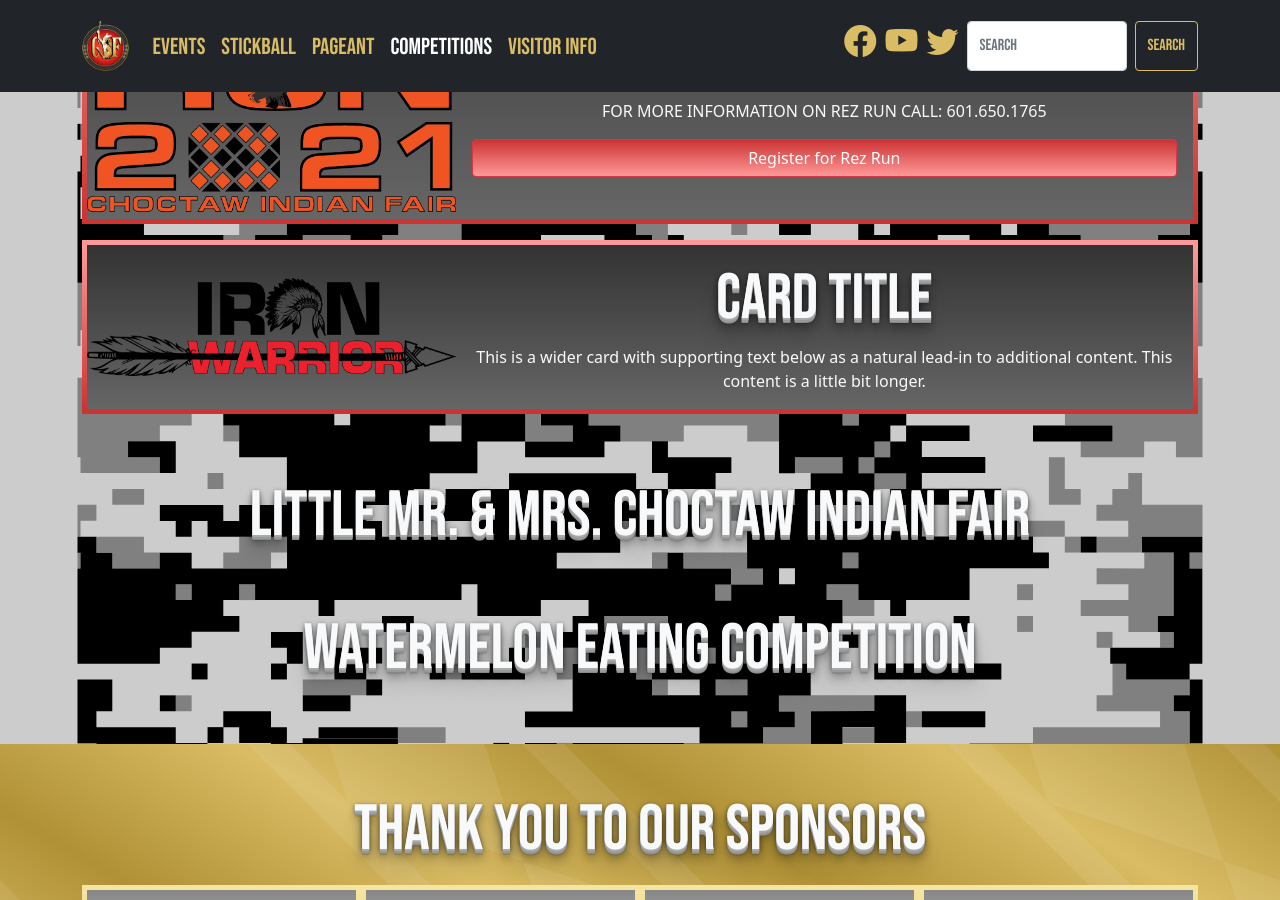
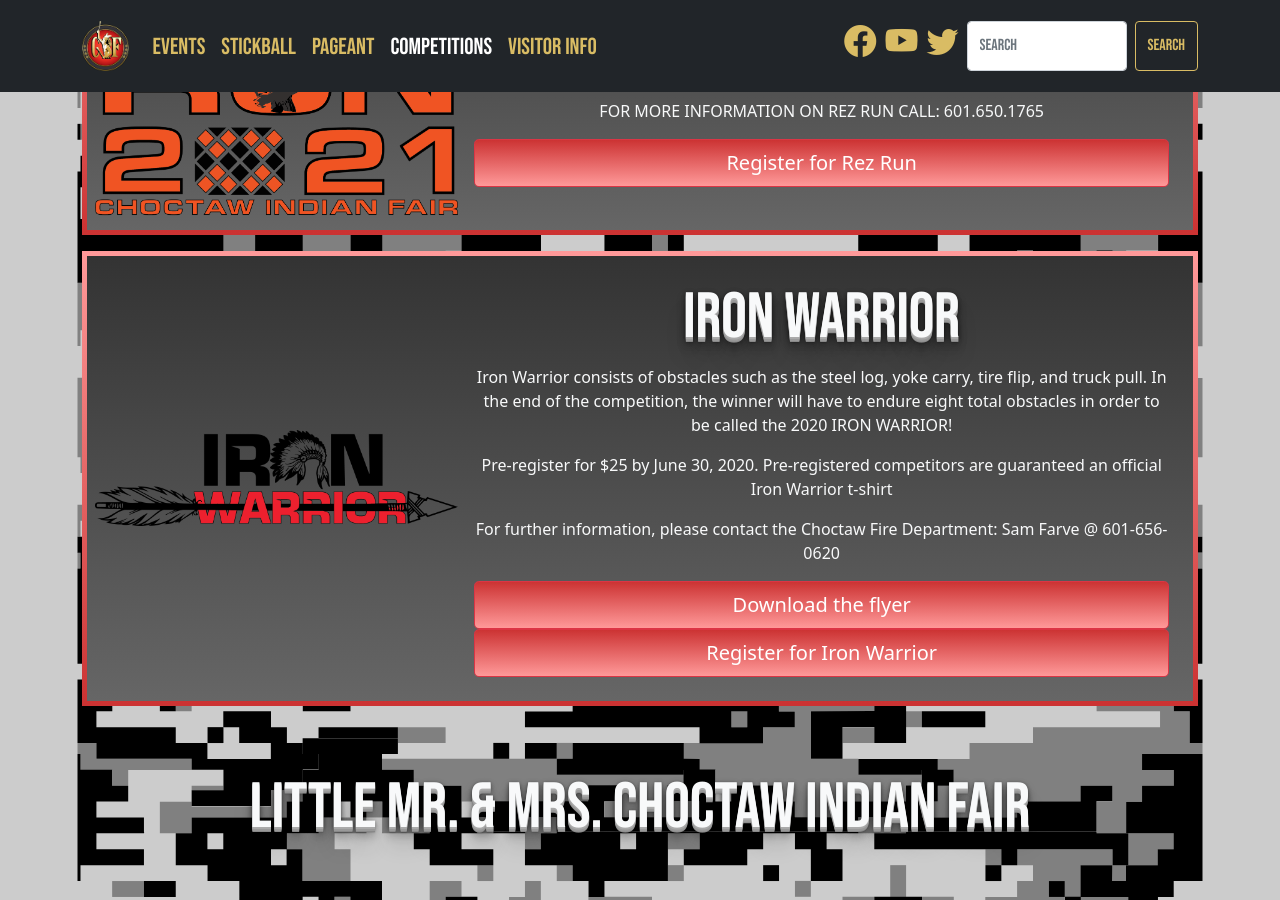
Before and after one commit to smattera/smattera.github.io, a Jekyll site: the page built from competitions/index.md, in a window 1280 px wide and 900 px high, scrolled down 1058 px. Built offline with Jekyll 4.4.1, drawn with Linux system fonts in a browser that asks for light colours; nearby versions of some CDN libraries.

Commit message:
Update competitions.html

```diff
--- a/_includes/competitions.html
+++ b/_includes/competitions.html
@@ -4,7 +4,7 @@
       <img src="../assets/img/competition-banner.png" class="img-fluid pb-5">
 
       <div class="card mb-3 card-red-border" style="background: linear-gradient(#333,#666);">
-        <div class="row g-0">
+        <div class="row g-0 p-2">
           <div class="col-md-4 d-flex flex-column justify-content-center">
             <img src="../assets/img/rezrun.png" class="img-fluid rounded-start" alt="Rez Run">
           </div>
@@ -13,22 +13,25 @@
               <h2 class="card-title shadow-text">REZ RUN 2021</h2>
               <p class="card-text">The run is held in Choctaw, MS and trails through the reservation of the Mississippi Choctaw and the Choctaw Indian fairgrounds. The Mississippi Band of Choctaw Indians proudly welcomes all runners and visitors to the 71st Annual Choctaw Indian Fair.</p>
               <p class="card-text">FOR MORE INFORMATION ON REZ RUN CALL: 601.650.1765</p>
-              <a href="#" class="btn btn-danger" style="background: linear-gradient(#cc3333,#ff9999);">Register for Rez Run</a>
+              <a href="#" class="btn btn-lg btn-danger" style="background: linear-gradient(#cc3333,#ff9999);">Register for Rez Run</a>
             </div>
           </div>
         </div>
       </div>
 
       <div class="card mb-3 card-red-border" style="background: linear-gradient(#333,#666);">
-        <div class="row g-0">
+        <div class="row g-0 p-2">
           <div class="col-md-4 d-flex flex-column justify-content-center">
             <img src="../assets/img/ironwarrior.png" class="img-fluid rounded-start" alt="Iron Warrior">
           </div>
           <div class="col-md-8 d-flex flex-column justify-content-center">
             <div class="card-body d-flex flex-column justify-content-center">
-              <h2 class="card-title shadow-text">Card title</h2>
-              <p class="card-text">This is a wider card with supporting text below as a natural lead-in to additional content. This content is a little bit longer.</p>
-
+              <h2 class="card-title shadow-text">Iron Warrior</h2>
+              <p class="card-text">Iron Warrior consists of obstacles such as the steel log, yoke carry, tire flip, and truck pull. In the end of the competition, the winner will have to endure eight total obstacles in order to be called the 2020 IRON WARRIOR!</p>
+              <p class="card-text">Pre-register for $25 by June 30, 2020. Pre-registered competitors are guaranteed an official Iron Warrior t-shirt</p>
+              <p class="card-text">For further information, please contact the Choctaw Fire Department: Sam Farve @ 601-656-0620</p>
+              <a href="#" class="btn btn-lg btn-danger" style="background: linear-gradient(#cc3333,#ff9999);">Download the flyer</a>
+              <a href="#" class="btn btn-lg btn-danger" style="background: linear-gradient(#cc3333,#ff9999);">Register for Iron Warrior</a>
             </div>
           </div>
         </div>
```
